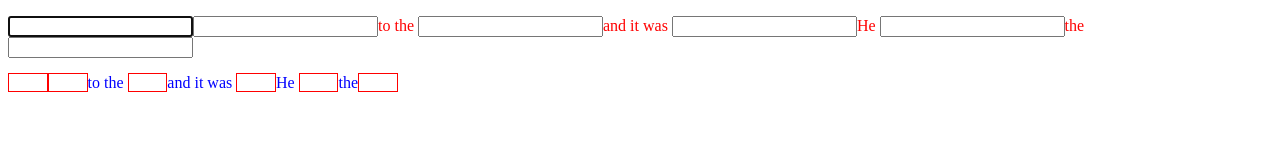
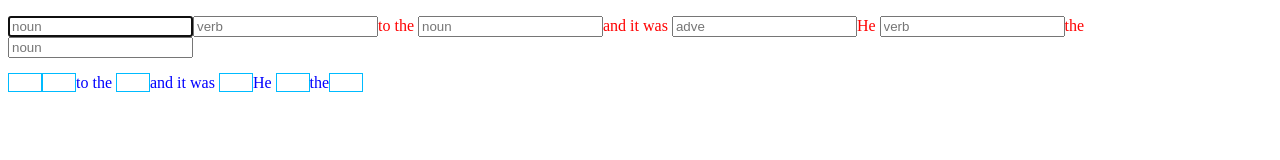
Before and after one commit to Recoded-Spark-Turkey-2022/mad-libs-error-404, a plain HTML site: page index.html in a window 1280 px wide. Drawn offline with Linux system fonts and the light colour scheme.

Commit message:
adding space after inputs in privew

```diff
--- a/madlibs.js
+++ b/madlibs.js
@@ -90,6 +90,7 @@ getRawStory()
         inputWord.classList.add("toEdit");
         inputWord.setAttribute("id", `input${numOfInput}`);
         inputWord.setAttribute("maxlength", "20");
+        inputWord.setAttribute('placeholder',element.pos)
 
         //inputWord.setAttribute('oninput',detectInput())
         //console.log(inputWord.id)
@@ -116,11 +117,11 @@ getRawStory()
 
       allInputs[i].addEventListener("input", detectInput);
       function detectInput() {
-        console.log("there is input");
+        //console.log("there is input");
         const allCopied = document.getElementsByClassName("blank");
 
         const myInputText = allInputs[i].value;
-        allCopied[i].textContent = myInputText;
+        allCopied[i].textContent =myInputText+' ';
         return;
       }
     }
@@ -130,8 +131,6 @@ getRawStory()
 
     for (let i = 0; i<allInputs.length-1; i++) {
         allInputs[i].addEventListener("keypress", (e) => {
-          console.log(i);
-
           if (e.key === "Enter") allInputs[i + 1].focus();
         });
     }
--- a/style.css
+++ b/style.css
@@ -9,6 +9,6 @@
     color: blue;
  }
  .blank{
-   padding-right: 1cm;
-   border: 1px solid red;
+   padding-inline: 1em;
+   border: 1px solid rgb(0, 187, 255);
  }
```
